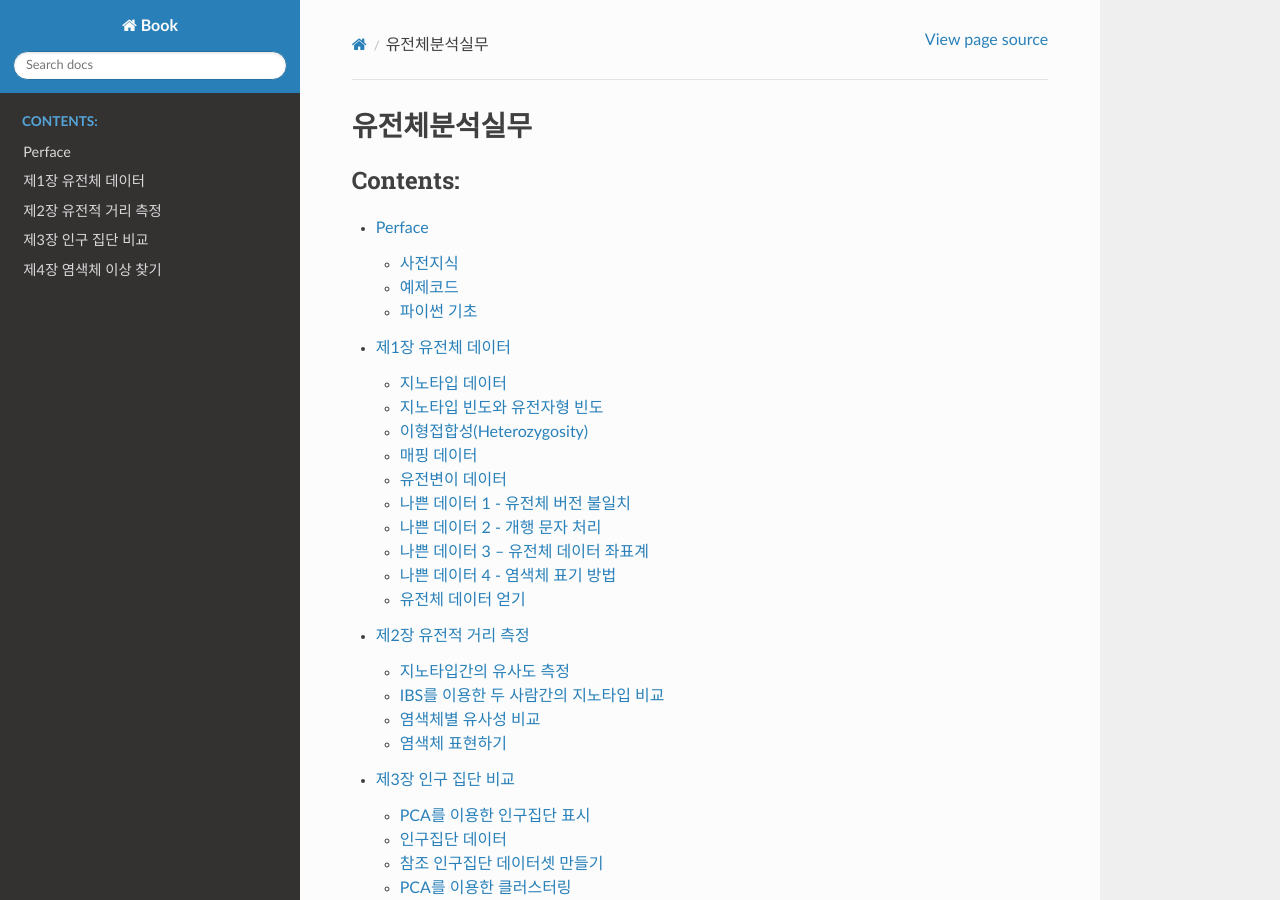
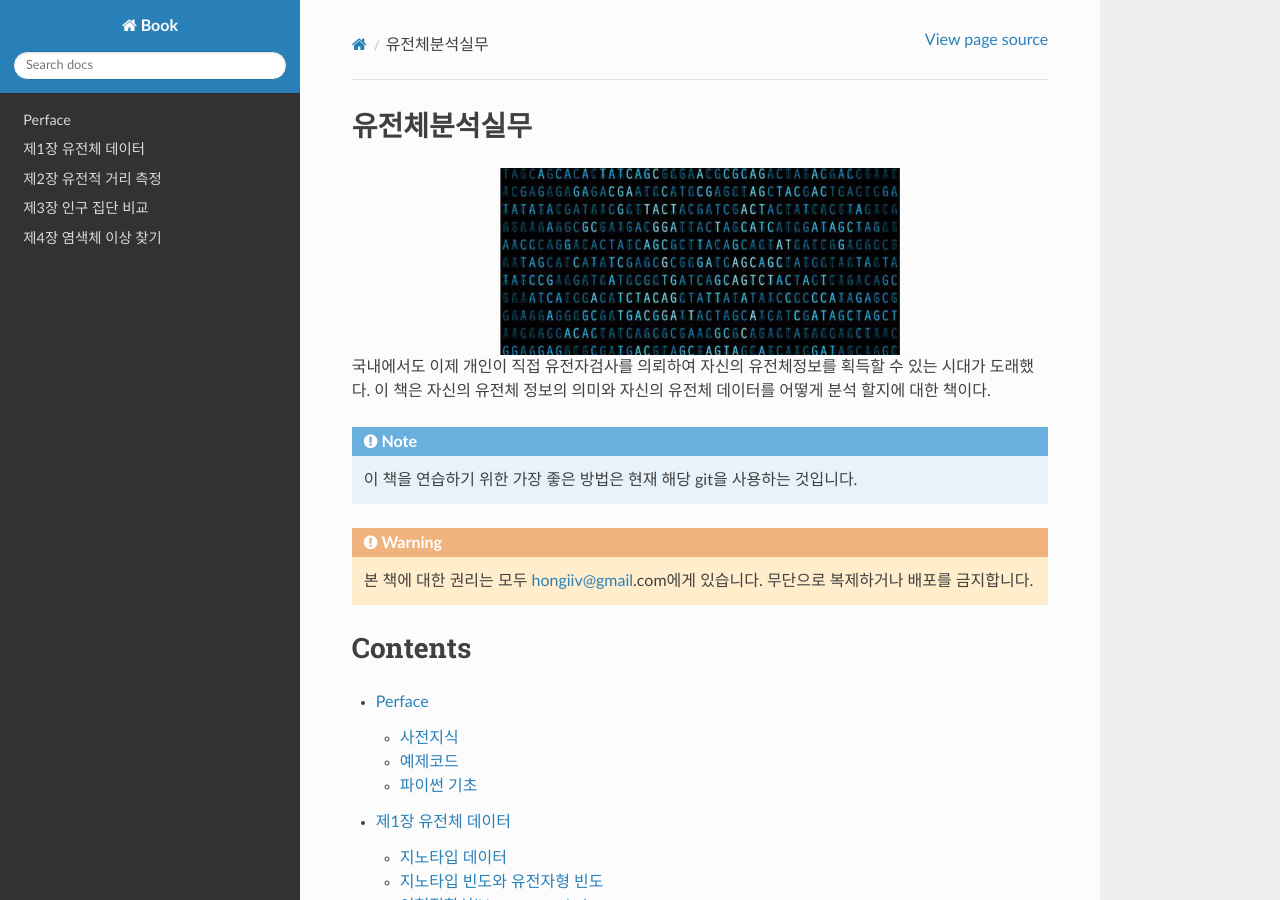
Before and after one commit to hongiiv/gatk-workflows, a Sphinx documentation site: the page built from docs/index.rst, in a window 1280 px wide and 900 px high. Built offline with Sphinx 7.4.7 and the Read the Docs theme 2.0.0, drawn with Linux system fonts in a browser that asks for light colours.

Commit message:
latex update

```diff
--- a/docs/conf.py
+++ b/docs/conf.py
@@ -12,8 +12,8 @@
 # add these directories to sys.path here. If the directory is relative to the
 # documentation root, use os.path.abspath to make it absolute, like shown here.
 #
-# import os
-# import sys
+import os
+import sys
 # sys.path.insert(0, os.path.abspath('.'))
 
 from recommonmark.parser import CommonMarkParser
@@ -112,21 +112,20 @@ htmlhelp_basename = 'bookdoc'
 # -- Options for LaTeX output ------------------------------------------------
 
 latex_elements = {
-    # The paper size ('letterpaper' or 'a4paper').
-    #
-    # 'papersize': 'letterpaper',
+        # Additional stuff for the LaTeX preamble.
+        'preamble': "".join((
+        '\usepackage[utf8x]{inputenc}',
+        '\documentclass{article}',
+        '\usepackage{kotex}',
+        ))
+# The paper size ('letterpaper' or 'a4paper').
+#'papersize': 'letterpaper',
 
-    # The font size ('10pt', '11pt' or '12pt').
-    #
-    # 'pointsize': '10pt',
+# The font size ('10pt', '11pt' or '12pt').
+#'pointsize': '10pt',
 
-    # Additional stuff for the LaTeX preamble.
-    #
-    # 'preamble': '',
-
-    # Latex figure (float) alignment
-    #
-    # 'figure_align': 'htbp',
+# Additional stuff for the LaTeX preamble.
+#'preamble': '',
 }
 
 # Grouping the document tree into LaTeX files. List of tuples
--- a/docs/index.rst
+++ b/docs/index.rst
@@ -1,14 +1,25 @@
-.. book documentation master file, created by
-   sphinx-quickstart on Fri Jan  4 13:56:39 2019.
-   You can adapt this file completely to your liking, but it should at least
-   contain the root `toctree` directive.
-
 유전체분석실무
 ================================
 
+.. image:: logo.jpg
+   :width: 400px
+   :alt: book logo
+   :align: center
+
+국내에서도 이제 개인이 직접 유전자검사를 의뢰하여 자신의 유전체정보를 획득할 수 있는 시대가 도래했다. 이 책은 자신의 유전체 정보의 의미와 자신의 유전체 데이터를 어떻게 분석 할지에 대한 책이다.
+
+.. note::
+	이 책을 연습하기 위한 가장 좋은 방법은 현재 해당 git을 사용하는 것입니다.
+
+.. warning::
+	본 책에 대한 권리는 모두 hongiiv@gmail.com에게 있습니다.
+	무단으로 복제하거나 배포를 금지합니다.
+
+Contents
+========
+
 .. toctree::
    :maxdepth: 2
-   :caption: Contents:
 
    perface
    genome_data
```
Also changed, not shown: docs/logo.jpg (added), 14 other files.
